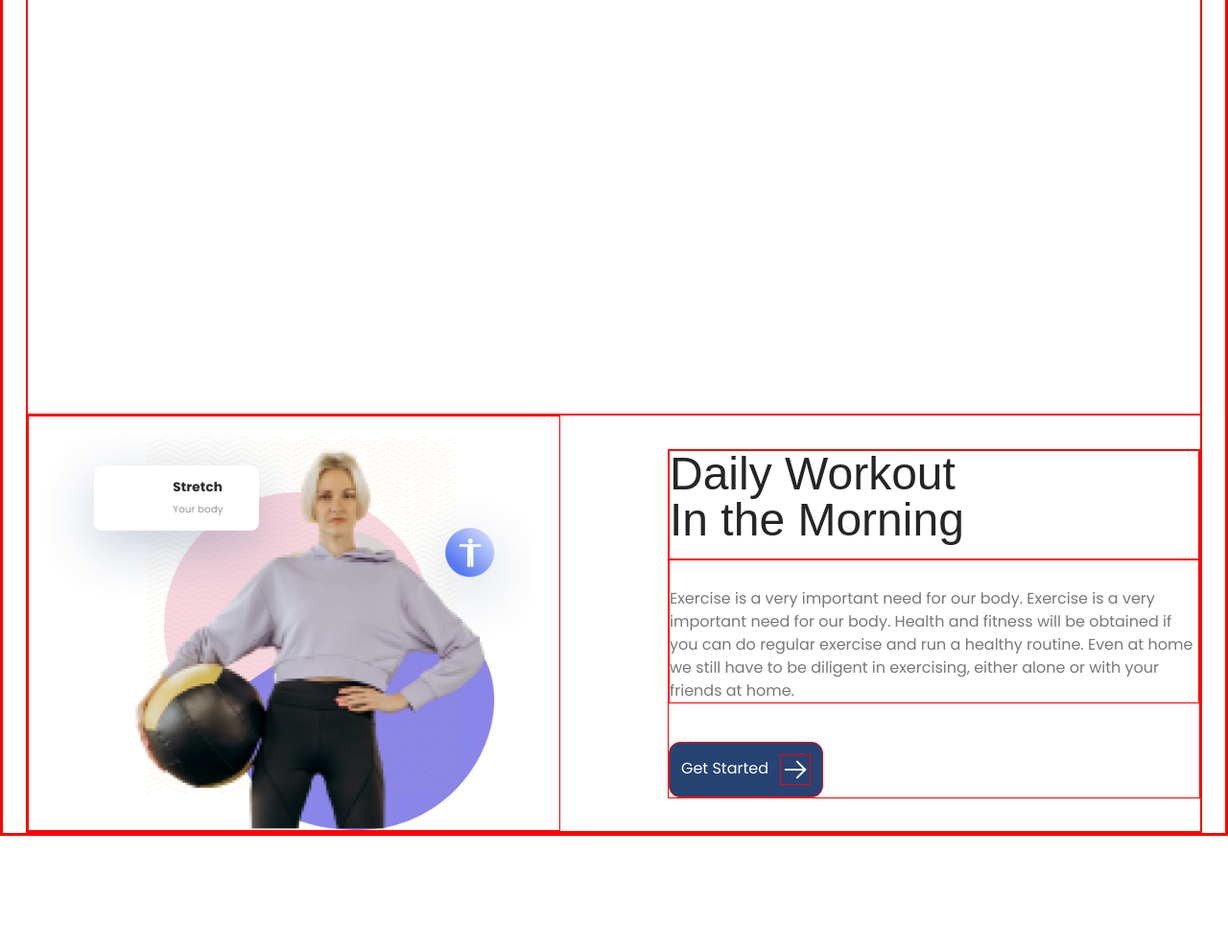
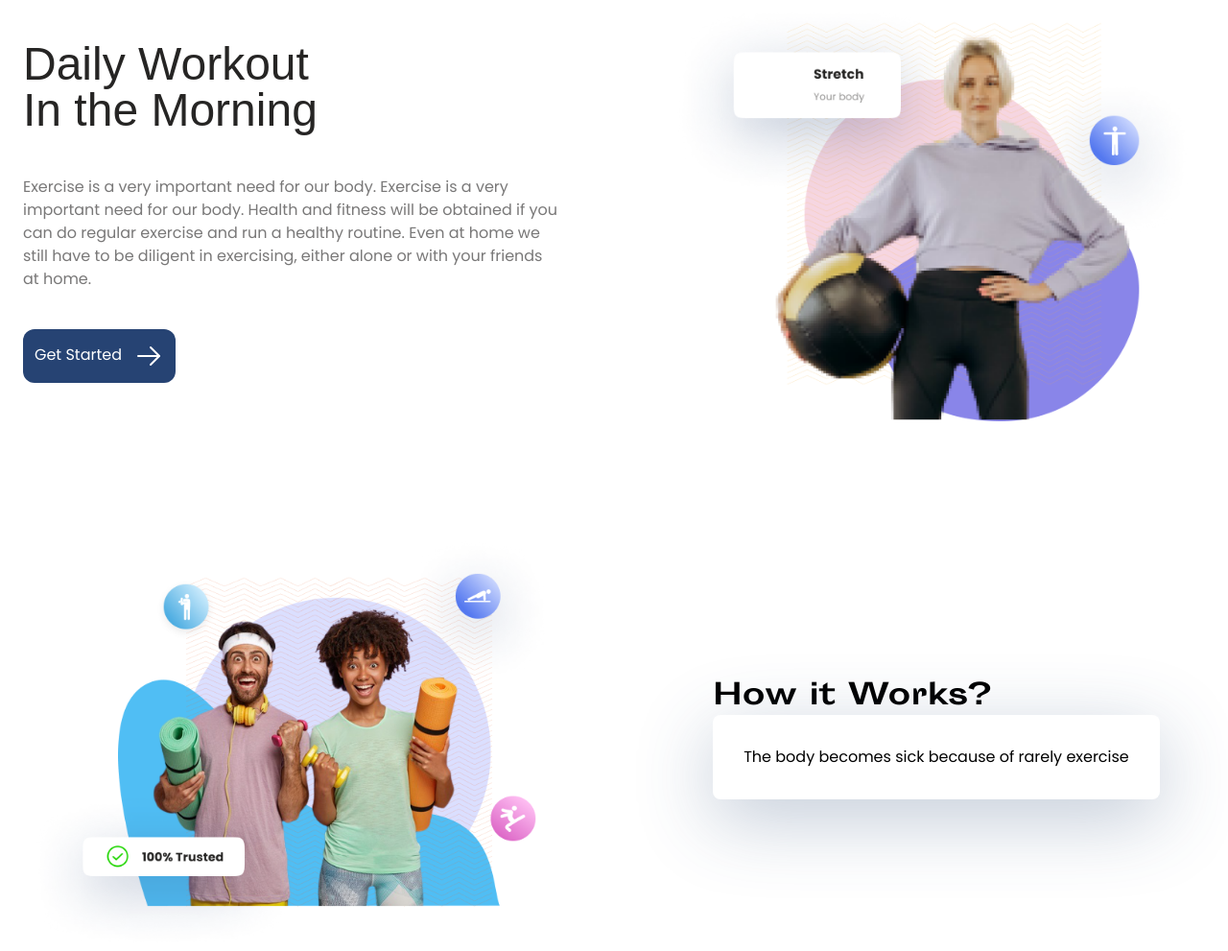
Before and after one commit to Danieljs-codes/Gym-baran, a website built with Vite: page index.html in a window 1280 px wide. Shown: the part 1814-2805 px from the top of the page at 96% size. Before the commit the page ends 2685 px from the top, so only its background shows below. Built offline with nearby package versions, Linux system fonts and the light colour scheme; a web font is replaced by a local one.

Commit message:
Frustrated

```diff
--- a/index.html
+++ b/index.html
@@ -161,9 +161,42 @@
       </div>
     </div>
   </section>
+  <!--Another Section-->
+  <!--Another Section-->
+  <!--Another Section-->
+  <!--Another Section-->
+  <!--Another Section-->
+  <!--Another Section-->
+  <!--Another Section-->
+  <!--Another Section-->
+  <!--Another Section-->
+  <!--Another Section-->
+  <!--Another Section-->
+  <!--Another Section-->
+  <!--Another Section-->
+  <!--Another Section-->
+  <!--Another Section-->
+  <!--Another Section-->
+  <!--Another Section-->
+  <!--Another Section-->
+  <!--Another Section-->
+  <!--Another Section-->
+  <!--Another Section-->
+  <!--Another Section-->
+  <!--Another Section-->
+  <!--Another Section-->
+  <!--Another Section-->
+  <!--Another Section-->
+  <!--Another Section-->
+  <!--Another Section-->
+  <!--Another Section-->
+  <!--Another Section-->
+  <!--Another Section-->
+  <!--Another Section-->
+  <!--Another Section-->
   <section class="px-6 pt-28 bg-white">
     <div class="max-w-7xl mx-auto">
-      <div class="grid grid-rows-2 md:grid-cols-2 place-items-start md:place-items-center gap-x-28">
+      <div class="grid grid-rows-2 grid-cols-1 md:grid-cols-2 md:grid-rows-1 place-items-start md:place-items-center gap-x-28">
         <img src="./images/Content-img-1.png" alt="">
         <div>
           <h3 class="text-purple_gray hidden lg:block text-3xl font-sporting_grotesque lg:text-5xl pb-7">Best Full
@@ -183,9 +216,9 @@
           </a>
         </div>
       </div>
-      <div class="grid grid-rows-2 grid-cols-1 md:grid-cols-2 md:grid-rows-1 place-items-start md:place-items-center gap-x-28">
+      <div class="grid grid-rows-2 grid-cols-1 md:grid-cols-2 md:grid-rows-1 place-items-start md:place-items-center gap-x-28 lg:pt-28 md:pt-16 pt-10">
         <img src="./images/content-img-2.png" alt="">
-        <div>
+        <div class="grid-row">
           <h3 class="text-purple_gray text-3xl hidden lg:block font-sporting_grotesque pb-4 lg:text-5xl">Daily Workout<br>In the Morning</h3>
           <h3 class="text-purple_gray text-3xl lg:hidden font-sporting_grotesque pb-4 lg:text-5xl">Daily Workout In the Morning</h3>
           <p class="text-[#797878] text-xs lg:text-base md:text-sm pt-7 max-w-sm leading-relaxed md:max-w-none">Exercise is a very important need for our body.
@@ -199,6 +232,15 @@
           </a>
         </div>
       </div>
+      <div class="grid grid-rows-2 grid-cols-1 md:grid-cols-2 md:grid-rows-1 place-items-start md:place-items-center gap-x-28 lg:pt-28 md:pt-16 pt-10">
+        <img src="./images/Img-grid-3.png" alt="">
+        <div>
+          <h3 class="text-purple-gray text-3xl font-sporting_grotesque font-bold">How it Works?</h3>
+          <a target="_blank" class="p-8 drop-shadw inline-block rounded-lg" href="">
+            The body becomes sick because of rarely exercise
+          </a>
+        </div>
+      </div>
     </div>
   </section>
 </body>
--- a/style.css
+++ b/style.css
@@ -26,6 +26,10 @@ nav-drop-shd {
   filter: drop-shadow(0px 20px 80px rgba(51, 78, 123, 0.3));
 }
 
-* {
-  border: 1px solid red;
+.grid-row {
+  grid-row: 1;
 }
+
+.drop-shadw {
+  box-shadow: 0 20px 80px rgba(51, 78, 123, 0.3);
+}
```
Also changed, not shown: images/Img-grid-3.png (added).
